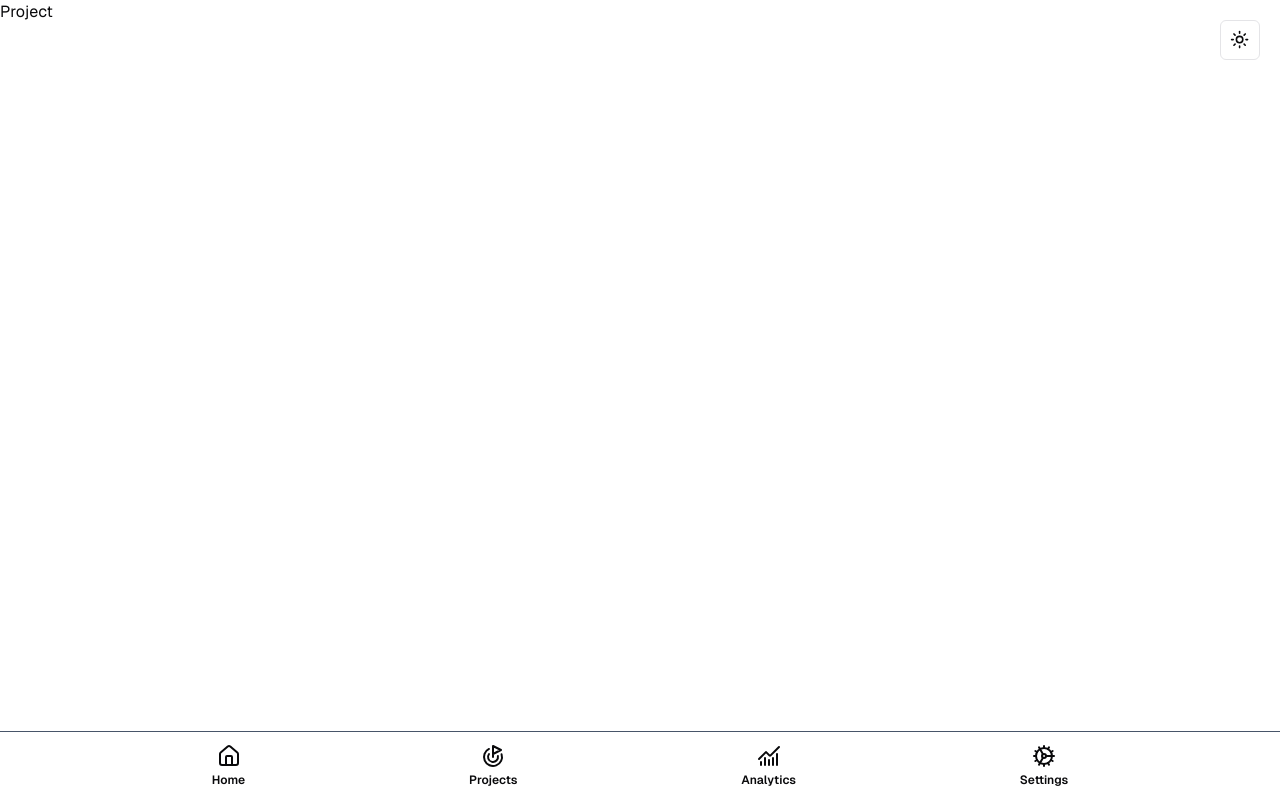
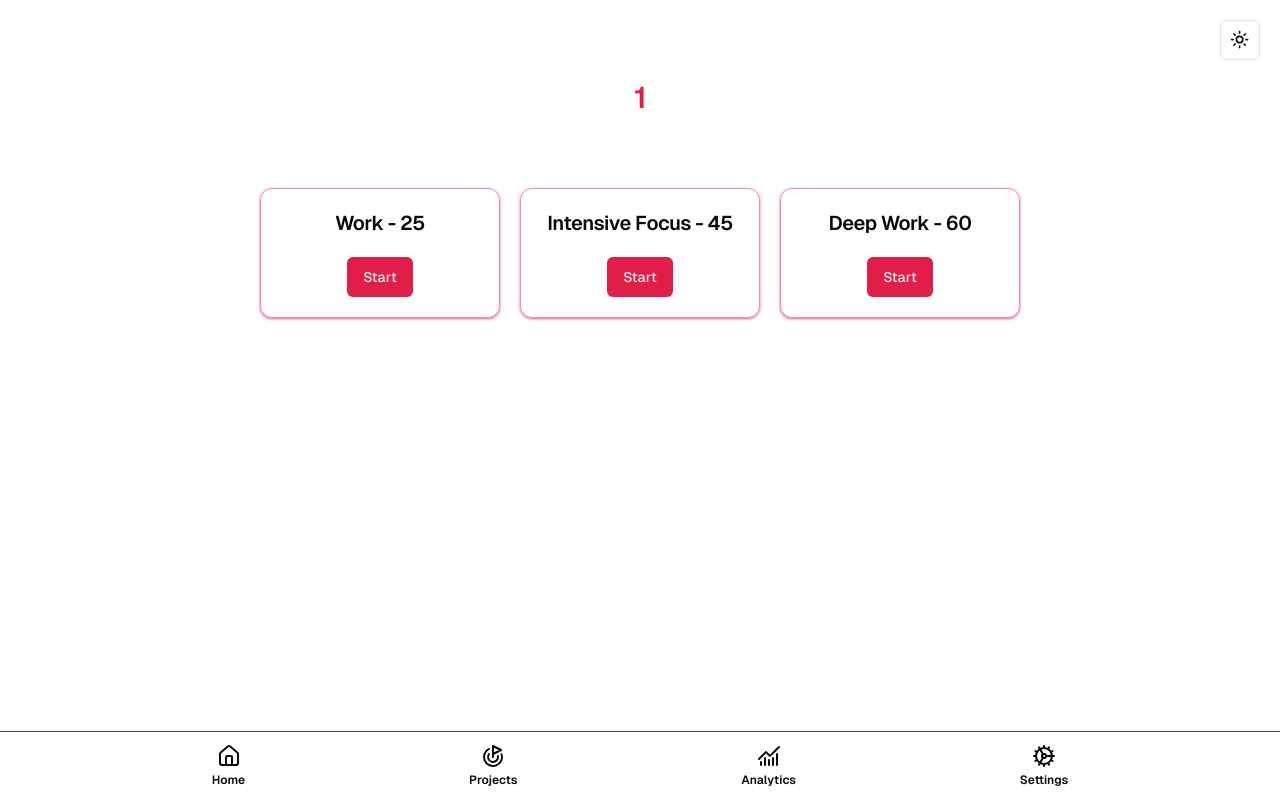
Before and after one commit to ManjiCoder/ProjectTime, a Next.js app: page /projects/1 in a window 1280 px wide. Built offline with nearby package versions, Linux system fonts and the light colour scheme.

Commit message:
main work starts

```diff
--- a/src/pages/projects/[slug].tsx
+++ b/src/pages/projects/[slug].tsx
@@ -1,3 +1,49 @@
+import PageWrapper from '@/components/layout/PageWrapper';
+import { Button } from '@/components/ui/button';
+import { useAppSelector } from '@/redux/hooks/hooks';
+import { useRouter } from 'next/router';
+
+const cycles = [
+  { name: 'work', duration: 25 },
+  { name: 'intensive Focus', duration: 45 },
+  { name: 'deep Work', duration: 60 },
+];
+
 export default function Project() {
-  return <div>Project</div>;
+  const router = useRouter();
+  const { slug } = router.query || {};
+  const projects = useAppSelector((state) => state.projects);
+  console.log(projects);
+
+  return (
+    <PageWrapper className=''>
+      <h1 className='scroll-m-20 text-center pb-2 text-3xl font-semibold tracking-tight first:mt-0'>
+        <span className='text-primary'>{slug}</span>
+      </h1>
+      {/* {JSON.stringify(projects)} */}
+      {/* All Timers */}
+
+      <section className='flex justify-center items-center flex-wrap gap-5 pb-16'>
+        {/* All Projects will shown here */}
+
+        {cycles.length !== 0 &&
+          cycles.map(({ name, duration }) => {
+            return (
+              <div
+                key={name}
+                className='relative grid w-full max-w-60 md:min-w-36 p-5 gap-5 place-items-center border border-primary/50 shadow shadow-primary/60 rounded-xl'
+              >
+                <h2 className='scroll-m-20 capitalize text-xl font-semibold tracking-tight line-clamp-1'>
+                  {name} - {duration}
+                </h2>
+
+                <Button>Start</Button>
+                {/* <Button variant={'outline'}>Pause</Button> */}
+                {/* Action Btn */}
+              </div>
+            );
+          })}
+      </section>
+    </PageWrapper>
+  );
 }
--- a/src/types/index.ts
+++ b/src/types/index.ts
@@ -2,3 +2,9 @@ export enum appInfo {
   title = 'ProjectTime',
   desc = 'ProjectTime is a straightforward web app designed for solo users to efficiently track projects and manage their time. Log hours, monitor progress, and visualize tasks easily, helping you stay organized and boost your productivity.',
 }
+
+export enum cycles {
+  work = 25,
+  intensiveFocus = 45,
+  deepWork = 60,
+}
```
